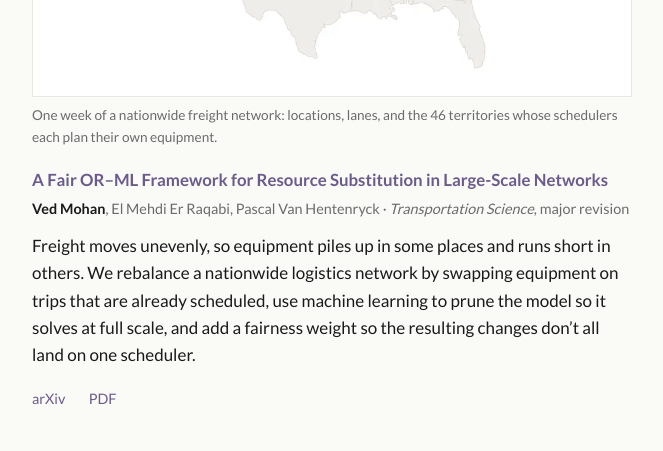
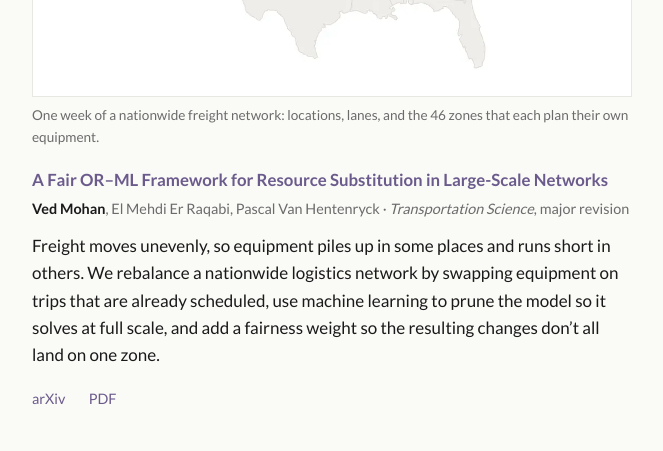
Before and after one commit to ved-mohan/ved-mohan.github.io, a Jekyll site: the page built from research/index.html, in a window 1280 px wide. Shown: the part 427-878 px from the top of the page, without its empty margins (308-971 px from the left). Built offline with Jekyll 4.4.1, drawn with Linux system fonts in a browser that asks for light colours.

Commit message:
Research: say zones, not schedulers
Co-Authored-By: Claude <noreply@anthropic.com>

```diff
--- a/research/index.html
+++ b/research/index.html
@@ -7,13 +7,13 @@ title: Research — Ved Mohan
     <figure>
         <picture>
             <source srcset="/assets/research/fairsub-network-final.png" media="(prefers-reduced-motion: reduce)">
-            <img src="/assets/research/fairsub-network.webp" alt="Animated map of the lower 48: about 1,700 freight locations appear, lanes connect them, and the network splits into 6, then 16, then 46 colored territories, each run by its own scheduler.">
+            <img src="/assets/research/fairsub-network.webp" alt="Animated map of the lower 48: about 1,700 freight locations appear, lanes connect them, and the network splits into 6, then 16, then 46 colored zones, each planned separately.">
         </picture>
-        <figcaption>One week of a nationwide freight network: locations, lanes, and the 46 territories whose schedulers each plan their own equipment.</figcaption>
+        <figcaption>One week of a nationwide freight network: locations, lanes, and the 46 zones that each plan their own equipment.</figcaption>
     </figure>
     <h3><a href="https://arxiv.org/abs/2511.18269">A Fair OR&ndash;ML Framework for Resource Substitution in Large-Scale Networks</a></h3>
     <p class="meta"><strong>Ved Mohan</strong>, El Mehdi Er Raqabi, Pascal Van Hentenryck &middot; <em>Transportation Science</em>, major revision</p>
-    <p>Freight moves unevenly, so equipment piles up in some places and runs short in others. We rebalance a nationwide logistics network by swapping equipment on trips that are already scheduled, use machine learning to prune the model so it solves at full scale, and add a fairness weight so the resulting changes don&rsquo;t all land on one scheduler.</p>
+    <p>Freight moves unevenly, so equipment piles up in some places and runs short in others. We rebalance a nationwide logistics network by swapping equipment on trips that are already scheduled, use machine learning to prune the model so it solves at full scale, and add a fairness weight so the resulting changes don&rsquo;t all land on one zone.</p>
     <p class="links"><a href="https://arxiv.org/abs/2511.18269">arXiv</a> <a href="https://arxiv.org/pdf/2511.18269">PDF</a></p>
 </article>
 
```
